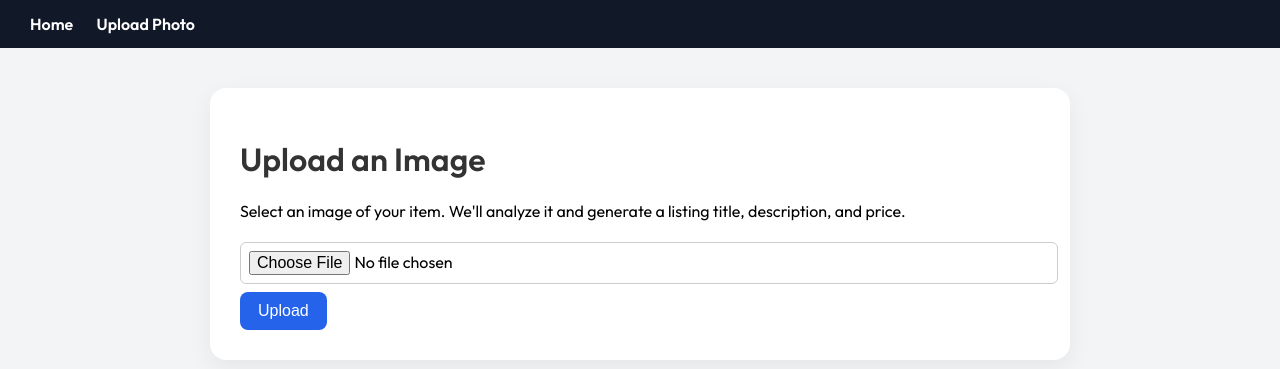
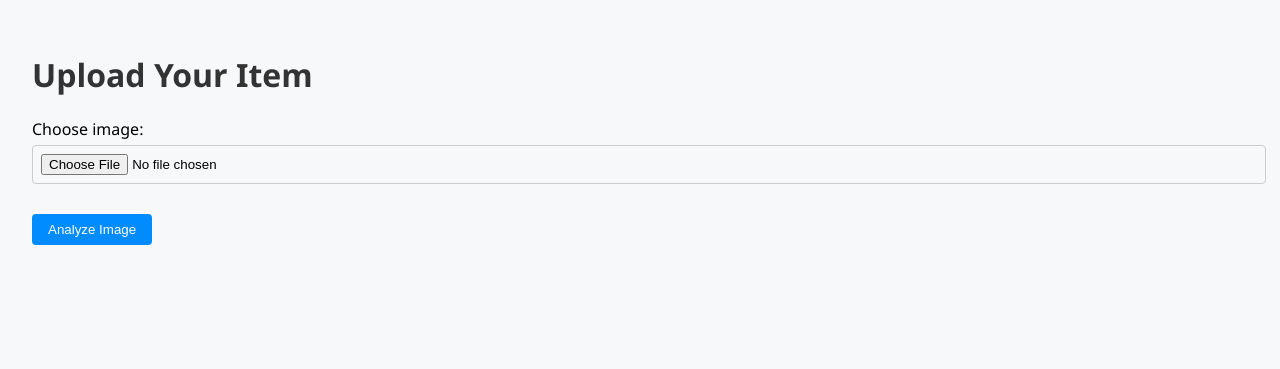
Before and after one commit to CODEREaDer24/autolist, a Python web app: template templates/upload.html in a window 1280 px wide. Shown: the top 369 px of the page. Run offline with Jinja, Linux system fonts and the light colour scheme; the template is opened without the code that fills it, so the values that code supplies are empty.

Commit message:
Update upload.html

```diff
--- a/templates/upload.html
+++ b/templates/upload.html
@@ -1,14 +1,18 @@
-{% extends "base.html" %}
-
-{% block title %}Upload Image{% endblock %}
-
-{% block content %}
-<h1>Upload an Image</h1>
-<p>Select an image of your item. We'll analyze it and generate a listing title, description, and price.</p>
-
-<form action="/upload" method="POST" enctype="multipart/form-data">
-  <input type="file" name="file" accept="image/*" required>
-  <button type="submit">Upload</button>
-</form>
-
-{% endblock %}
+<!DOCTYPE html><html lang="en">
+<head>
+    <meta charset="UTF-8">
+    <meta name="viewport" content="width=device-width, initial-scale=1.0">
+    <title>Upload Image - PriceAndPost</title>
+    <link rel="stylesheet" href="/static/style.css">
+</head>
+<body>
+    <div class="container">
+        <h1>Upload Your Item</h1>
+        <form action="/upload" method="post" enctype="multipart/form-data">
+            <label for="image">Choose image:</label><br>
+            <input type="file" name="image" id="image" accept="image/*" required><br><br>
+            <button type="submit">Analyze Image</button>
+        </form>
+    </div>
+</body>
+</html>
```
